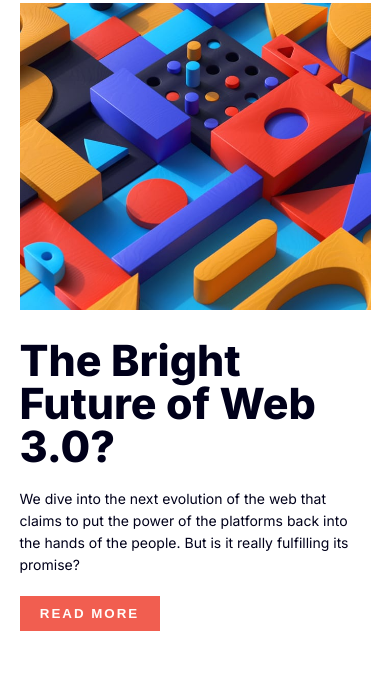
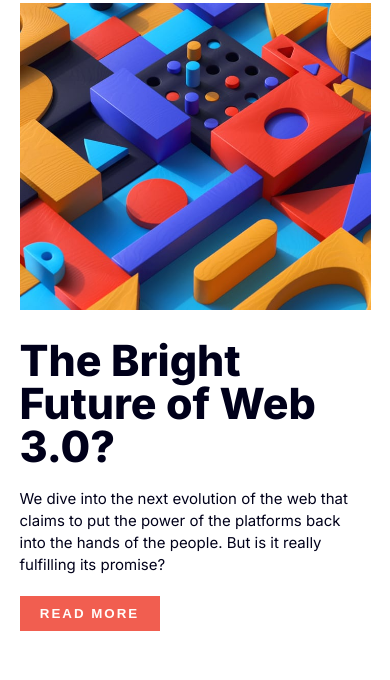
Before and after one commit to mikej321/news-homepage, a website built with webpack: page src/index.html in a window 390 px wide. Shown: the part 87-767 px from the top of the page. Built offline with nearby package versions, Linux system fonts and the light colour scheme.

Commit message:
Fixed font-sizes

```diff
--- a/src/styles/style.sass
+++ b/src/styles/style.sass
@@ -178,7 +178,7 @@ main
         font-size: clamp(4rem, 11vw, 8rem)
         line-height: clamp(4rem, 11vw, 8rem)
     p
-        font-size: clamp(1.4rem, 2vw, 2.5rem)
+        font-size: clamp(1.5rem, 2vw, 2.5rem)
         line-height: clamp(2.2rem, 2vw, 4rem)
         color: $very_dark_blue
         margin-bottom: 2rem
```
Also changed, not shown: dist/news.js.
